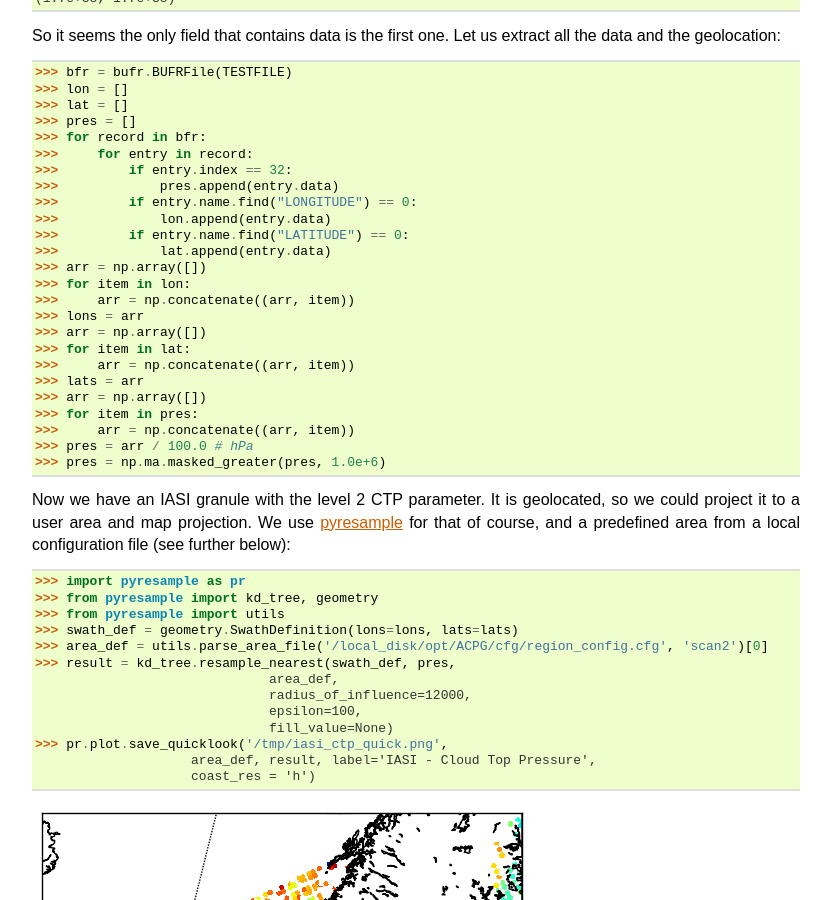
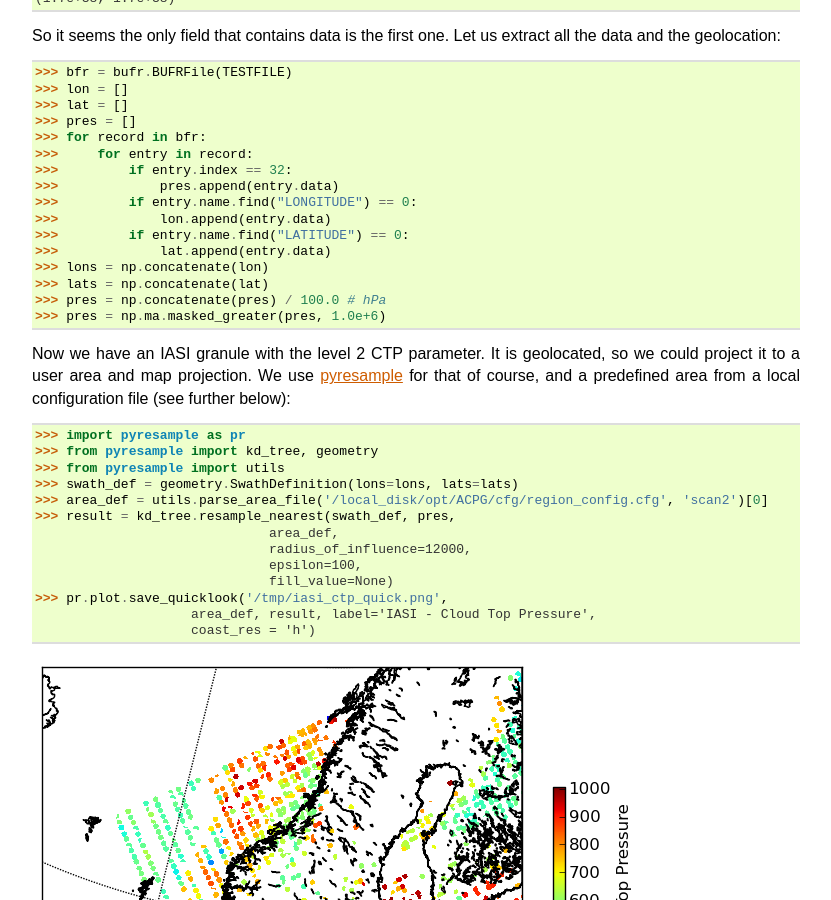
Before and after one commit to pytroll/pytroll, a Sphinx documentation site: the page built from web/source/quickstart_bufr.rst, in a window 1280 px wide and 900 px high, scrolled down 1627 px. Shown: the whole window, without its empty margins (48-879 px from the left). Built offline with Sphinx 7.4.7, drawn with Linux system fonts in a browser that asks for light colours; formulas are drawn with MathJax 3.

Commit message:
More condensed/better coding in bufr example

```diff
--- a/web/source/quickstart_bufr.rst
+++ b/web/source/quickstart_bufr.rst
@@ -116,19 +116,11 @@ Let us extract all the data and the geolocation:
     >>>             lon.append(entry.data)
     >>>         if entry.name.find("LATITUDE") == 0:
     >>>             lat.append(entry.data)
-    >>> arr = np.array([])
-    >>> for item in lon:
-    >>>     arr = np.concatenate((arr, item))
-    >>> lons = arr
-    >>> arr = np.array([])
-    >>> for item in lat:
-    >>>     arr = np.concatenate((arr, item))
-    >>> lats = arr
-    >>> arr = np.array([])
-    >>> for item in pres:
-    >>>     arr = np.concatenate((arr, item))
-    >>> pres = arr / 100.0 # hPa
+    >>> lons = np.concatenate(lon)
+    >>> lats = np.concatenate(lat)
+    >>> pres = np.concatenate(pres) / 100.0 # hPa
     >>> pres = np.ma.masked_greater(pres, 1.0e+6)
+
 
 Now we have an IASI granule with the level 2 CTP parameter.
 It is geolocated, so we could project it to a user area and map projection.
```
